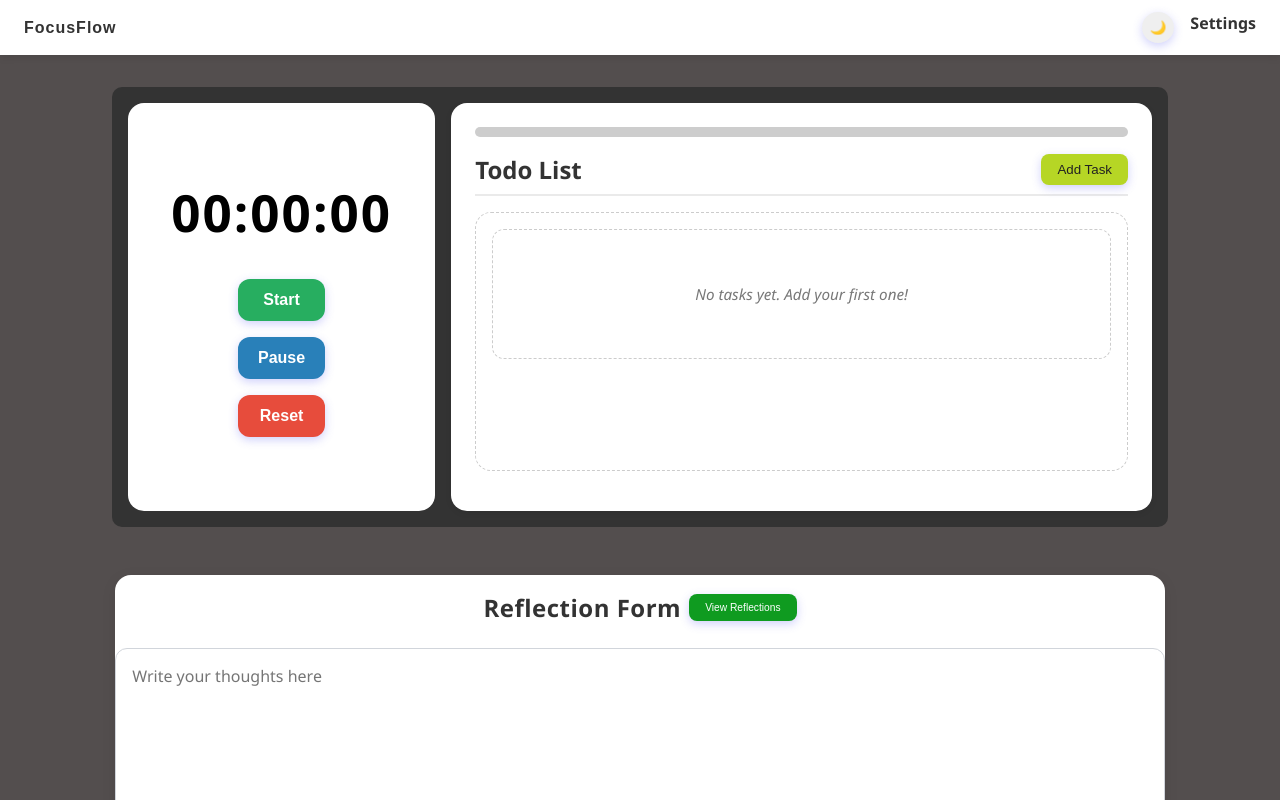
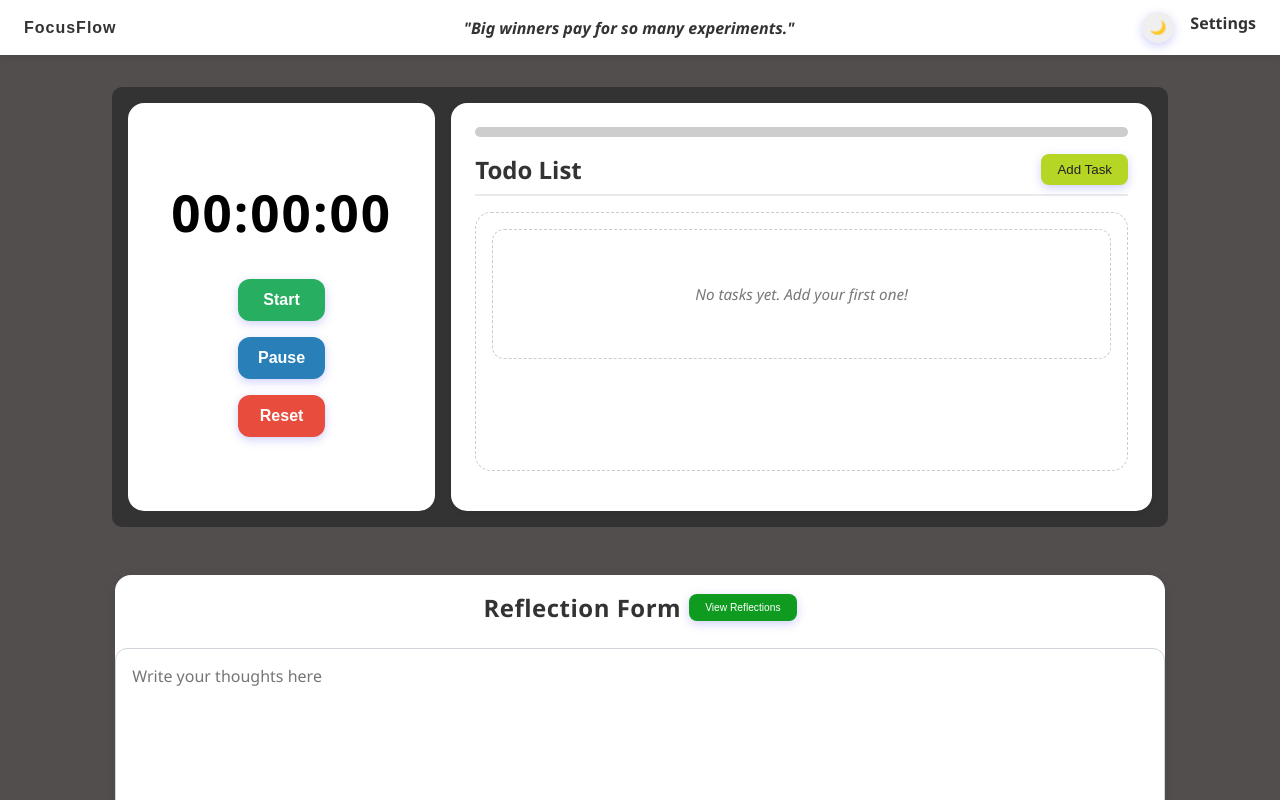
Before and after one commit to Muelvzz/FocusFlow, a React (Vite) app in the folder frontend/: page / in a window 1280 px wide. Shown: the top 800 px of the page. Built offline with nearby package versions, Linux system fonts and the light colour scheme.

Commit message:
add motivational quotes on the header

```diff
--- /dev/null
+++ b/frontend/src/components/quotes.js
@@ -0,0 +1,26 @@
+export function quotes() {
+
+    const quotes = [
+        "If something you're doing, you hated it - why don't you try to do it differently?",
+        "In order to start something in life, you have to quit on one thing.",
+        "Any of these time managements would work if you could stick to them.",
+        "Displine is a system, and not a feeling.",
+        "Change happens when a greater pain is added.",
+        "Rock bottom is a remarkable event of transformation",
+        "Are you feeling you're going somewhere?",
+        "Find 1% improvement of what you're doing.",
+        "Big winners pay for so many experiments.",
+        "We learn skills through failure.",
+        "It is far better to understand why you failed than to be ignorant of why you succeeded.",
+        "If you don't learn, you will be stupid.",
+        "Systems get you move forward.",
+        "The most valuable that you have is energy'",
+        "If you don't produce anything, you won't thrive no matter how skilled or intelligent you are.",
+        "To learn require intense concentration.",
+        "We tend to place a lot of emphasis on our circumstance, as if it determines how we feel.",
+        "Our brains construct a worldview based on what we pay attention to.",
+        "Who you are, what you think, and do what you love is the sum of what you focus on.",
+    ]
+
+    return quotes
+}
--- a/frontend/src/sections/Header.jsx
+++ b/frontend/src/sections/Header.jsx
@@ -1,10 +1,25 @@
 import '../sections-css/header-footer.css'
+import { quotes } from '../components/quotes'
+import { useEffect, useState } from 'react'
 
 export default function Header({ isDark, setIsDark }) {
+
+    const [quote, setQuote] = useState('')
+
+    useEffect(() => {
+        const allQuote = quotes()
+        const quoteSize = allQuote.length
+        const quoteIndex = Math.floor(Math.random() * quoteSize)
+        setQuote(allQuote[quoteIndex])
+    }, [])
+
     return (
         <>
             <nav className={ isDark ? "dark-nav" : "light-nav" }>
                 <div className="left-nav">FocusFlow</div>
+                <div className="middle-nav">
+                    <i>"{ quote }"</i>
+                </div>
                 <div className="right-nav">
                     <ul>
                         <li>
```
